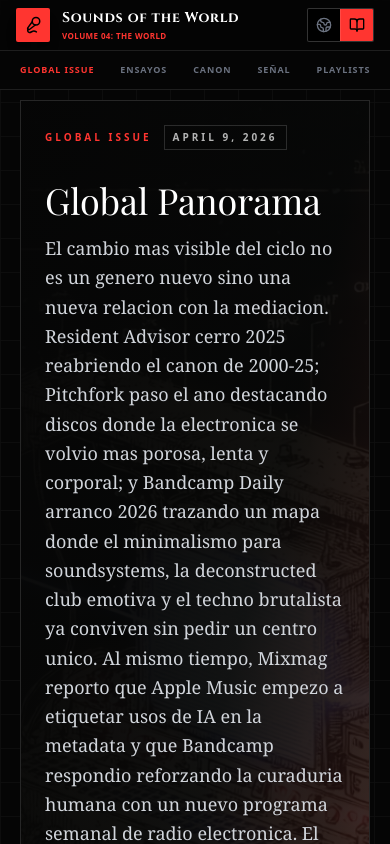
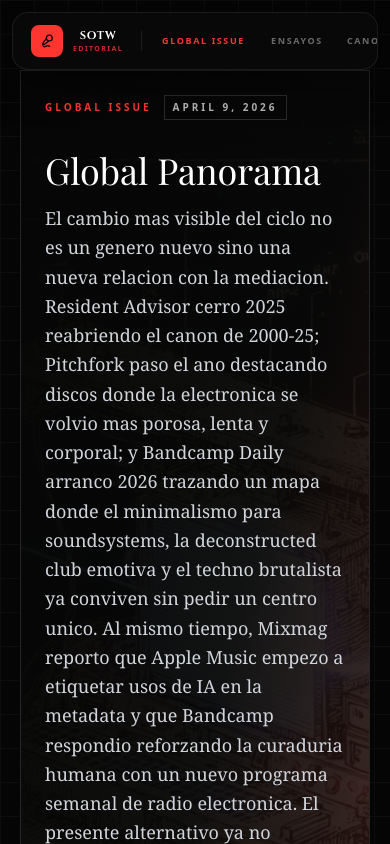
Before and after one commit to pat031-prog/Sounds-of-the-world, a React (Vite) app: page / in a window 390 px wide. Built offline with nearby package versions, Linux system fonts and the light colour scheme; a web font is replaced by a local one.

Commit message:
UI: Single unified glassmorphism nav bar — brand, sections & mode switcher in one row

```diff
--- a/App.tsx
+++ b/App.tsx
@@ -277,76 +277,46 @@
         ) : null}
       </div>
 
-      {/* UNIFIED GLOBAL NAV — Brand + Mode Switcher + Editorial Section Links */}
+      {/* ═══ SINGLE UNIFIED NAV BAR ═══ */}
       <div
-        className={`pointer-events-none fixed left-0 top-0 z-40 w-full transition-all duration-300 ${
+        className={`pointer-events-none fixed left-0 top-0 z-40 w-full flex justify-center px-3 py-3 md:px-6 md:py-5 transition-all duration-500 ${
           isPanelOpen && appMode === 'editorial'
             ? '-translate-y-full opacity-0 md:translate-y-0 md:opacity-100'
             : 'translate-y-0 opacity-100'
         }`}
       >
-        <div className="pointer-events-auto flex w-full flex-col border-b border-white/10 bg-[#050505]/90 backdrop-blur-md md:border-none md:bg-transparent md:backdrop-blur-none">
-          {/* Row 1: Brand + Mode Switcher */}
-          <div className="flex w-full flex-row items-center justify-between px-4 py-2 md:absolute md:left-8 md:top-8 md:w-auto md:flex-col md:items-start md:justify-start md:gap-3 md:px-0 md:py-0">
-            {/* Brand block */}
-            <div className="flex shrink-0 items-center gap-3">
-              <div
-                onClick={openEditorialHome}
-                className="cursor-pointer rounded-sm bg-[#FF3530] p-2 text-black shadow-lg transition-transform duration-300 hover:scale-105 active:scale-95 md:rounded-none md:p-3"
-                title="Volver al inicio editorial"
-              >
-                <Mic2 size={18} className="md:h-6 md:w-6" />
-              </div>
-              <div className="flex flex-col border-none bg-transparent px-0 py-0 shadow-none md:border md:border-white/20 md:bg-black md:px-6 md:py-3 md:shadow-xl md:backdrop-blur-md">
-                <h1 className="font-cinzel text-sm font-bold tracking-wider text-white md:text-2xl">
-                  Sounds of the World
-                </h1>
-                <p className="mt-0.5 text-[8px] font-bold uppercase tracking-wider text-[#FF3530] md:mt-1 md:text-xs">
-                  {appMode === 'atlas'
-                    ? selectedCountry
-                      ? `Atlas / ${selectedCountry}`
-                      : 'Atlas Signal'
-                    : selectedCountry
-                    ? `Editorial / ${selectedCountry}`
-                    : 'Volume 04: The World'}
-                </p>
-              </div>
-            </div>
-
-            {/* Mode Switcher */}
-            <div className="flex flex-nowrap items-center overflow-hidden rounded-sm border border-white/20 bg-black shadow-none md:rounded-none md:shadow-2xl md:backdrop-blur-md">
-              <button
-                onClick={switchToAtlas}
-                className={`flex items-center justify-center p-2 transition-all md:p-4 ${
-                  appMode === 'atlas' ? 'bg-[#FF3530] text-black' : 'text-gray-500 hover:bg-white/5 hover:text-white'
-                }`}
-                title="Atlas — Ver mapa / globo"
-              >
-                <Globe2 size={16} />
-              </button>
+        <nav className="pointer-events-auto flex w-full max-w-[1400px] items-center gap-1 overflow-x-auto no-scrollbar rounded-2xl border border-white/[0.08] bg-[#0a0a0a]/85 px-2 py-1.5 shadow-[0_8px_40px_rgba(0,0,0,0.6)] backdrop-blur-2xl md:rounded-full md:px-3">
+          {/* ── Brand Mark ── */}
           <button
             onClick={openEditorialHome}
-                className={`flex items-center justify-center border-l border-white/10 p-2 transition-all md:p-4 ${
-                  appMode === 'editorial' ? 'bg-[#FF3530] text-black' : 'text-gray-500 hover:bg-white/5 hover:text-white'
-                }`}
-                title="Editorial Hub"
+            className="group flex shrink-0 items-center gap-2.5 rounded-xl px-2.5 py-1.5 transition-all hover:bg-white/[0.06] md:rounded-full md:px-3"
+            title="Sounds of the World — Inicio"
           >
-                <BookOpen size={16} />
+            <div className="flex h-8 w-8 items-center justify-center rounded-lg bg-[#FF3530] text-black transition-transform duration-300 group-hover:scale-110 group-active:scale-95 md:h-7 md:w-7 md:rounded-full">
+              <Mic2 size={14} />
+            </div>
+            <div className="flex flex-col">
+              <span className="font-cinzel text-[11px] font-bold tracking-wider text-white md:text-xs">
+                SOTW
+              </span>
+              <span className="text-[7px] font-bold uppercase tracking-[0.2em] text-[#FF3530]/80">
+                {appMode === 'atlas' ? 'Atlas' : 'Editorial'}
+              </span>
+            </div>
           </button>
-            </div>
-          </div>
 
-          {/* Row 2: Editorial Section Links (only when hub is visible) */}
+          {/* ── Separator ── */}
+          <div className="mx-1 h-5 w-px shrink-0 bg-white/[0.08]" />
+
+          {/* ── Section Links (when Editorial Hub is visible) ── */}
           {showEditorialHub && (
-            <div className="flex w-full items-center overflow-x-auto no-scrollbar border-t border-white/10 bg-[#050505]/80 md:justify-center md:border-t-0 md:bg-transparent md:fixed md:top-4 md:left-0 md:right-0 md:z-50 md:pointer-events-none md:px-4">
-              <div className="flex items-center gap-0.5 px-2 py-1.5 md:pointer-events-auto md:rounded-full md:border md:border-white/10 md:bg-[#050505]/90 md:backdrop-blur-xl md:px-2 md:py-1 md:shadow-2xl md:shadow-black/50">
+            <>
               <button
                 onClick={() => openGlobalIssue(0)}
-                  className="flex shrink-0 items-center gap-1.5 rounded-full px-3 py-1.5 text-[9px] font-bold uppercase tracking-widest text-[#FF3530] transition-colors hover:bg-white/10"
+                className="shrink-0 rounded-full px-3 py-1.5 text-[9px] font-bold uppercase tracking-[0.18em] text-[#FF3530] transition-all hover:bg-[#FF3530]/10"
               >
                 Global Issue
               </button>
-                <div className="hidden md:block w-[1px] h-3.5 bg-white/10 mx-0.5"></div>
               {[
                 { id: 'essays', label: 'Ensayos' },
                 { id: 'cult-canon', label: 'Canon' },
@@ -360,19 +330,64 @@
                   onClick={() => {
                     const el = document.getElementById(id);
                     if (el) {
-                        const scrollY = el.getBoundingClientRect().top + window.scrollY - 100;
+                      const scrollY = el.getBoundingClientRect().top + window.scrollY - 80;
                       window.scrollTo({ top: scrollY, behavior: 'smooth' });
                     }
                   }}
-                    className="shrink-0 rounded-full px-3 py-1.5 text-[9px] font-bold uppercase tracking-widest text-gray-500 transition-all hover:bg-white/10 hover:text-white"
+                  className="shrink-0 rounded-full px-2.5 py-1.5 text-[9px] font-bold uppercase tracking-[0.18em] text-white/40 transition-all hover:bg-white/[0.07] hover:text-white"
                 >
                   {label}
                 </button>
               ))}
+              <div className="mx-1 h-5 w-px shrink-0 bg-white/[0.08]" />
+            </>
+          )}
+
+          {/* ── When NOT on hub, show context label ── */}
+          {!showEditorialHub && (
+            <>
+              <span className="shrink-0 px-2 text-[9px] font-bold uppercase tracking-[0.2em] text-white/30">
+                {selectedCountry
+                  ? selectedCountry
+                  : appMode === 'editorial'
+                  ? 'Volume 04'
+                  : 'Atlas Signal'}
+              </span>
+              <div className="mx-1 h-5 w-px shrink-0 bg-white/[0.08]" />
+            </>
+          )}
+
+          {/* ── Spacer (push mode switcher to the right) ── */}
+          <div className="flex-1" />
+
+          {/* ── Mode Switcher ── */}
+          <div className="flex shrink-0 items-center gap-0.5 rounded-full border border-white/[0.08] bg-white/[0.03] p-0.5">
+            <button
+              onClick={switchToAtlas}
+              className={`flex items-center gap-1.5 rounded-full px-3 py-1.5 text-[9px] font-bold uppercase tracking-[0.18em] transition-all duration-300 ${
+                appMode === 'atlas'
+                  ? 'bg-[#FF3530] text-black shadow-lg shadow-[#FF3530]/20'
+                  : 'text-white/35 hover:bg-white/[0.06] hover:text-white/70'
+              }`}
+              title="Atlas — Ver mapa / globo"
+            >
+              <Globe2 size={12} />
+              <span className="hidden md:inline">Atlas</span>
+            </button>
+            <button
+              onClick={openEditorialHome}
+              className={`flex items-center gap-1.5 rounded-full px-3 py-1.5 text-[9px] font-bold uppercase tracking-[0.18em] transition-all duration-300 ${
+                appMode === 'editorial'
+                  ? 'bg-[#FF3530] text-black shadow-lg shadow-[#FF3530]/20'
+                  : 'text-white/35 hover:bg-white/[0.06] hover:text-white/70'
+              }`}
+              title="Editorial Hub"
+            >
+              <BookOpen size={12} />
+              <span className="hidden md:inline">Editorial</span>
+            </button>
           </div>
-            </div>
-          )}
-        </div>
+        </nav>
       </div>
 
       <InfoPanel
--- a/components/EditorialHub.tsx
+++ b/components/EditorialHub.tsx
@@ -143,7 +143,7 @@
 
       {/* Section nav is now rendered in the global App nav bar */}
 
-      <div className="relative mx-auto max-w-[1640px] px-5 pb-24 pt-[100px] md:px-10 md:pt-12 lg:px-12">
+      <div className="relative mx-auto max-w-[1640px] px-5 pb-24 pt-[70px] md:px-10 md:pt-16 lg:px-12">
         <section className="mb-8 grid grid-cols-1 gap-6 xl:grid-cols-12">
           <article className="group relative overflow-hidden border border-white/10 bg-[#0d0d0d] text-left xl:col-span-8">
             <img
```
Lines whose indentation alone changed are shown as unchanged.
